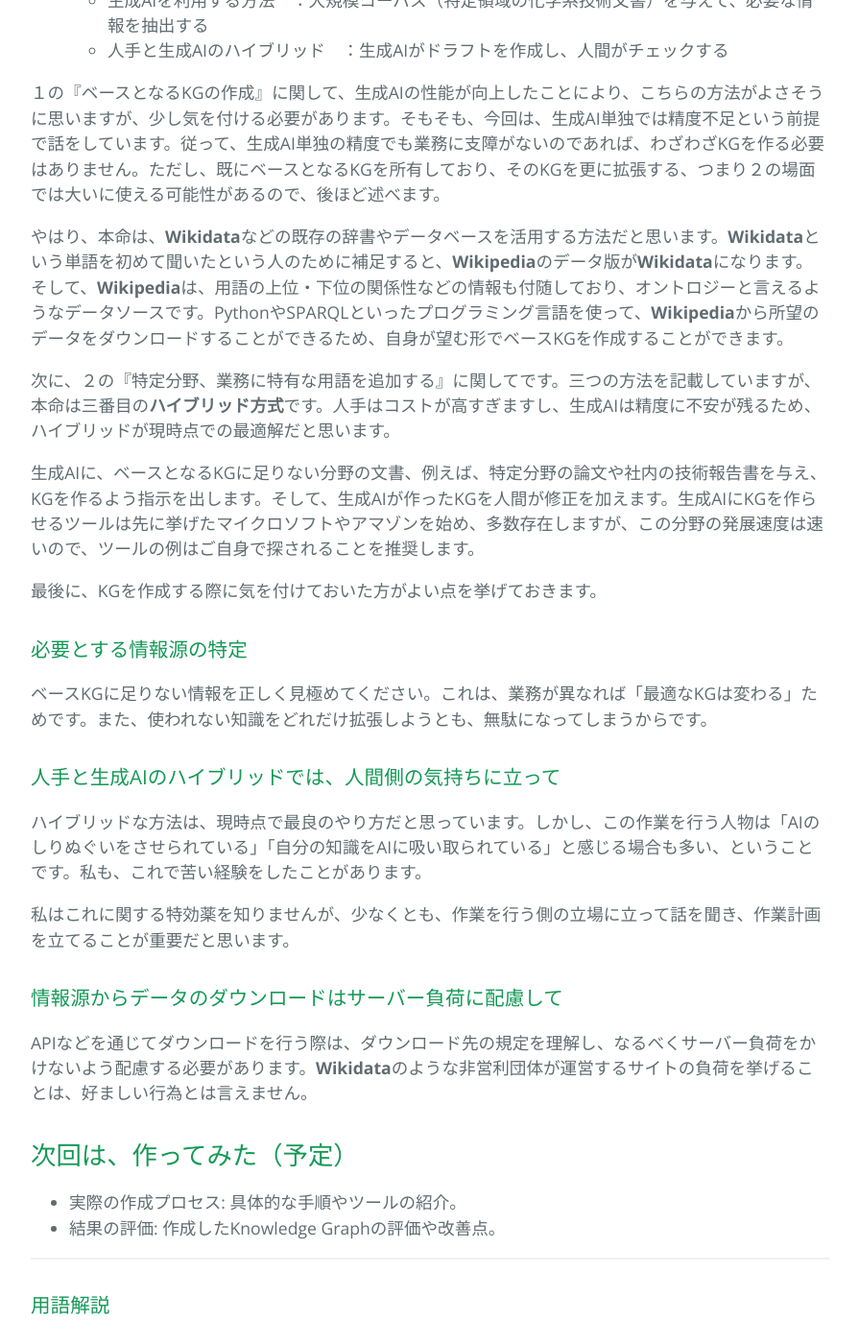
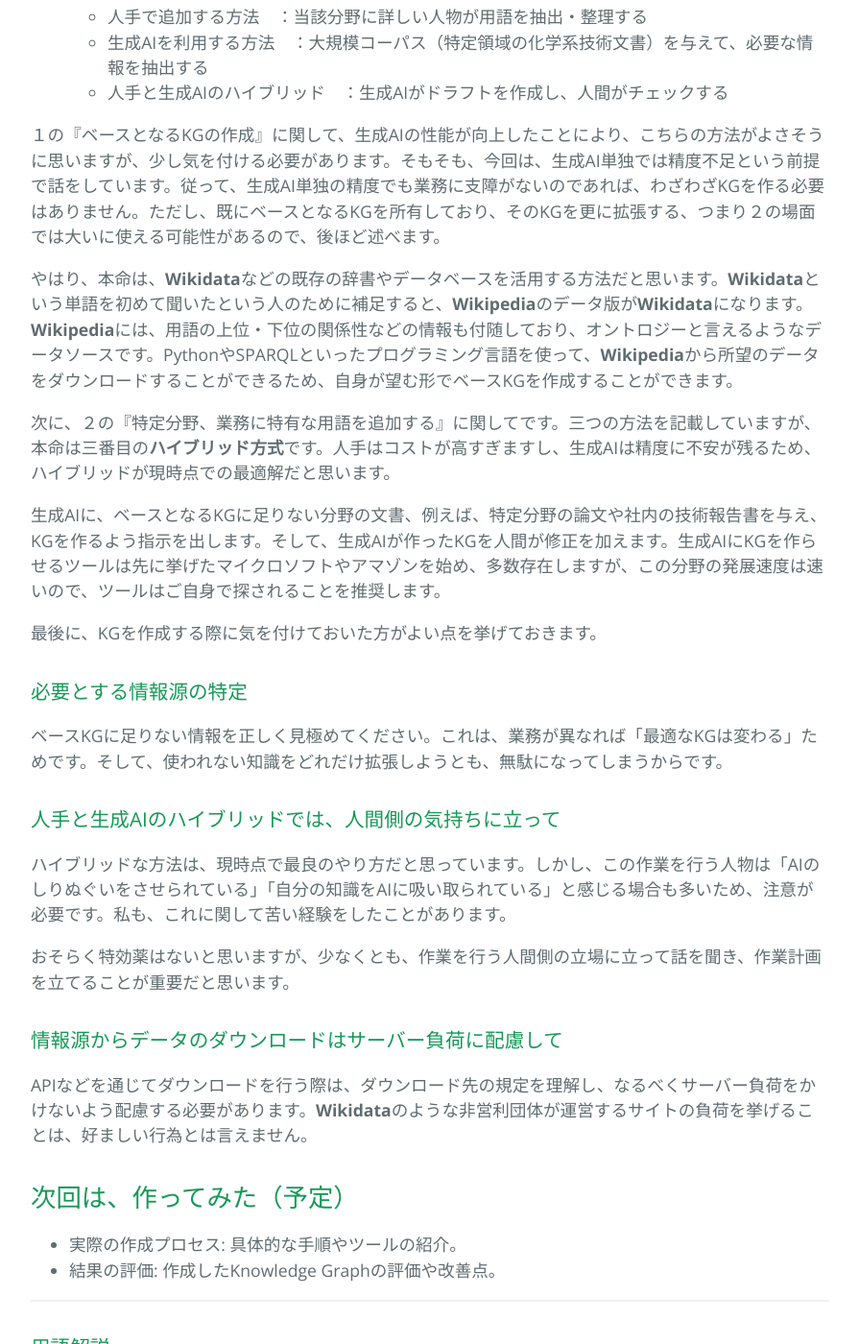
Before and after one commit to Shin-ichiro-I/Shin-ichiro-I.github.io, a Jekyll site: the page built from _posts/2025-02-14-test-blog.md, in a window 1280 px wide and 1400 px high, scrolled down 3128 px. Shown: the whole window at 96% size, without its empty margins (192-1087 px from the left). Built offline with Jekyll 4.4.1, drawn with Linux system fonts in a browser that asks for light colours; some of the changed text lies outside the part shown.

Commit message:
Update 2025-02-14-test-blog.md

```diff
--- a/_posts/2025-02-14-test-blog.md
+++ b/_posts/2025-02-14-test-blog.md
@@ -26,20 +26,21 @@
 私たち人間はこれらの表現を自由に使いこなしていますが、生成AIはこれら特定領域の知識が不足しています。
 そのため、データベース内の検索ジョブであっても、生成AIだけでは精度が不足します。これを向上させるためには、生成AIの知識を補ってくれる**Knowledge Graph（KG）** が必須です。
 
-**グラフRAG**という技術が、生成AIの足りたい知識をKGで補う検索技術であり、[マイクロソフト](https://github.com/user-attachments/assets/5e0353b7-3ca3-435c-9a66-2529697ee6a6)や[アマゾン](https://github.com/awslabs/graphrag-toolkit)のような巨大IT企業も真剣に取り組んでいる、注目の技術です。業務に生成AIを組み込む際には、**グラフRAG**の利用を考えることが増えているようです。
+**グラフRAG**という技術が、生成AIの足りない知識をKGで補う検索技術であり、[マイクロソフト](https://github.com/user-attachments/assets/5e0353b7-3ca3-435c-9a66-2529697ee6a6)や[アマゾン](https://github.com/awslabs/graphrag-toolkit)のような巨大IT企業も真剣に取り組んでいる、注目の技術です。業務に生成AIを組み込む際には、**グラフRAG**の利用を考えることが増えているようです。
 
 ### Knowledge Graph（KG）で実現したいこと
 先程**グラフRAG**について触れましたが、ここでは、単純に検索ソフトで行うデータベース（DB）内の検索ジョブについて考えます。もちろん、生成AIを組み込んだ**グラフRAG**であれば、自然な会話文で検索結果を回答してくれますが、実際のところ、機械的な回答だけでも十分な場面は多いものです。
 
-DB内での検索ジョブで満足度を向上させるには、以下をカバー出来る必要があります。
+DB内での検索ジョブで満足度を向上させるには、以下をカバーできる必要があります。
 - **同義語の検索**：和名、英名、正式名、慣用名、記号、全角、半角　など
 - **関連事項の検索**：上位概念、下位概念、類義語　など
 
-お分かりの通り、ここでいう満足度とは、人間が普通にやっている、**読み替え**や**抽象化**を高次元に実現することを指しています。
-そこで必要なのがKGということなのですが、なぜKGが適しているのか、次に考えてみたいと思います。
+お分かりの通り、ここでいう満足度とは、人間が普通にやっている、**読み替え**や**抽象化**を高次元に実現することを指しています。同義語の検索はイメージしやすいと思うので、関連事項の検索例を挙げておくと、「ナイロンの性能がよさそうなので、アミド系の材料を使った実験結果を集めたい」などです。
+
+そこで必要なのがKGということなのですが、次に、なぜKGが適しているのかについて考えてみたいと思います。
 
 ## KGと辞書などの違い
-ここではKGと類似概念である**辞書**、**タクソノミー (Taxonomy)**、**ナレッジグラフ (Knowledge Graph)** を取り上げて、それらの違いを簡潔に説明しつつ、KGの優位性を述べたいと思います。なお、各概念の詳しい解説は末尾に記載しました。
+ここではKGと類似概念である**辞書**、**タクソノミー (Taxonomy)**を取り上げて、それらの違いを簡潔に説明しつつ、KGの優位性を述べたいと思います。なお、各概念の詳しい解説は末尾に記載しました。
 
 |    辞書        |  タクソノミー  |  ナレッジグラフ  |
 | :----: | :----: | :----: |
@@ -82,23 +83,23 @@
 
 １の『ベースとなるKGの作成』に関して、生成AIの性能が向上したことにより、こちらの方法がよさそうに思いますが、少し気を付ける必要があります。そもそも、今回は、生成AI単独では精度不足という前提で話をしています。従って、生成AI単独の精度でも業務に支障がないのであれば、わざわざKGを作る必要はありません。ただし、既にベースとなるKGを所有しており、そのKGを更に拡張する、つまり２の場面では大いに使える可能性があるので、後ほど述べます。
 
-やはり、本命は、**Wikidata**などの既存の辞書やデータベースを活用する方法だと思います。**Wikidata**という単語を初めて聞いたという人のために補足すると、**Wikipedia**のデータ版が**Wikidata**になります。そして、**Wikipedia**は、用語の上位・下位の関係性などの情報も付随しており、オントロジーと言えるようなデータソースです。PythonやSPARQLといったプログラミング言語を使って、**Wikipedia**から所望のデータをダウンロードすることができるため、自身が望む形でベースKGを作成することができます。
+やはり、本命は、**Wikidata**などの既存の辞書やデータベースを活用する方法だと思います。**Wikidata**という単語を初めて聞いたという人のために補足すると、**Wikipedia**のデータ版が**Wikidata**になります。**Wikipedia**には、用語の上位・下位の関係性などの情報も付随しており、オントロジーと言えるようなデータソースです。PythonやSPARQLといったプログラミング言語を使って、**Wikipedia**から所望のデータをダウンロードすることができるため、自身が望む形でベースKGを作成することができます。
 
 次に、２の『特定分野、業務に特有な用語を追加する』に関してです。三つの方法を記載していますが、本命は三番目の**ハイブリッド方式**です。人手はコストが高すぎますし、生成AIは精度に不安が残るため、ハイブリッドが現時点での最適解だと思います。
 
-生成AIに、ベースとなるKGに足りない分野の文書、例えば、特定分野の論文や社内の技術報告書を与え、KGを作るよう指示を出します。そして、生成AIが作ったKGを人間が修正を加えます。生成AIにKGを作らせるツールは先に挙げたマイクロソフトやアマゾンを始め、多数存在しますが、この分野の発展速度は速いので、ツールの例はご自身で探されることを推奨します。
+生成AIに、ベースとなるKGに足りない分野の文書、例えば、特定分野の論文や社内の技術報告書を与え、KGを作るよう指示を出します。そして、生成AIが作ったKGを人間が修正を加えます。生成AIにKGを作らせるツールは先に挙げたマイクロソフトやアマゾンを始め、多数存在しますが、この分野の発展速度は速いので、ツールはご自身で探されることを推奨します。
 
 最後に、KGを作成する際に気を付けておいた方がよい点を挙げておきます。
 
 ### 必要とする情報源の特定
 
-ベースKGに足りない情報を正しく見極めてください。これは、業務が異なれば「最適なKGは変わる」ためです。また、使われない知識をどれだけ拡張しようとも、無駄になってしまうからです。
+ベースKGに足りない情報を正しく見極めてください。これは、業務が異なれば「最適なKGは変わる」ためです。そして、使われない知識をどれだけ拡張しようとも、無駄になってしまうからです。
 
 ### 人手と生成AIのハイブリッドでは、人間側の気持ちに立って
 
-ハイブリッドな方法は、現時点で最良のやり方だと思っています。しかし、この作業を行う人物は「AIのしりぬぐいをさせられている」「自分の知識をAIに吸い取られている」と感じる場合も多い、ということです。私も、これで苦い経験をしたことがあります。
+ハイブリッドな方法は、現時点で最良のやり方だと思っています。しかし、この作業を行う人物は「AIのしりぬぐいをさせられている」「自分の知識をAIに吸い取られている」と感じる場合も多いため、注意が必要です。私も、これに関して苦い経験をしたことがあります。
 
-私はこれに関する特効薬を知りませんが、少なくとも、作業を行う側の立場に立って話を聞き、作業計画を立てることが重要だと思います。
+おそらく特効薬はないと思いますが、少なくとも、作業を行う人間側の立場に立って話を聞き、作業計画を立てることが重要だと思います。
 
 ### 情報源からデータのダウンロードはサーバー負荷に配慮して
 
```
